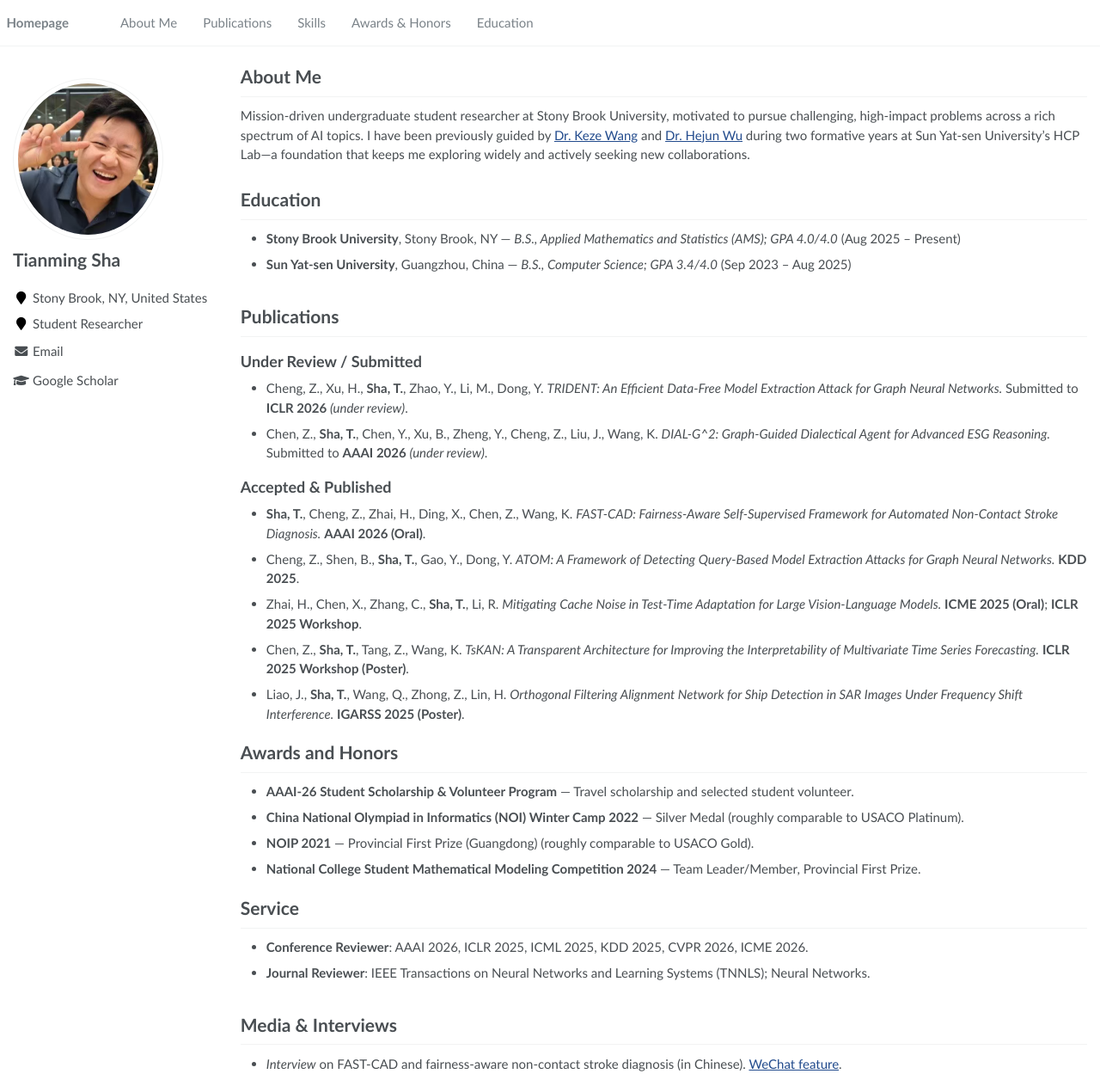
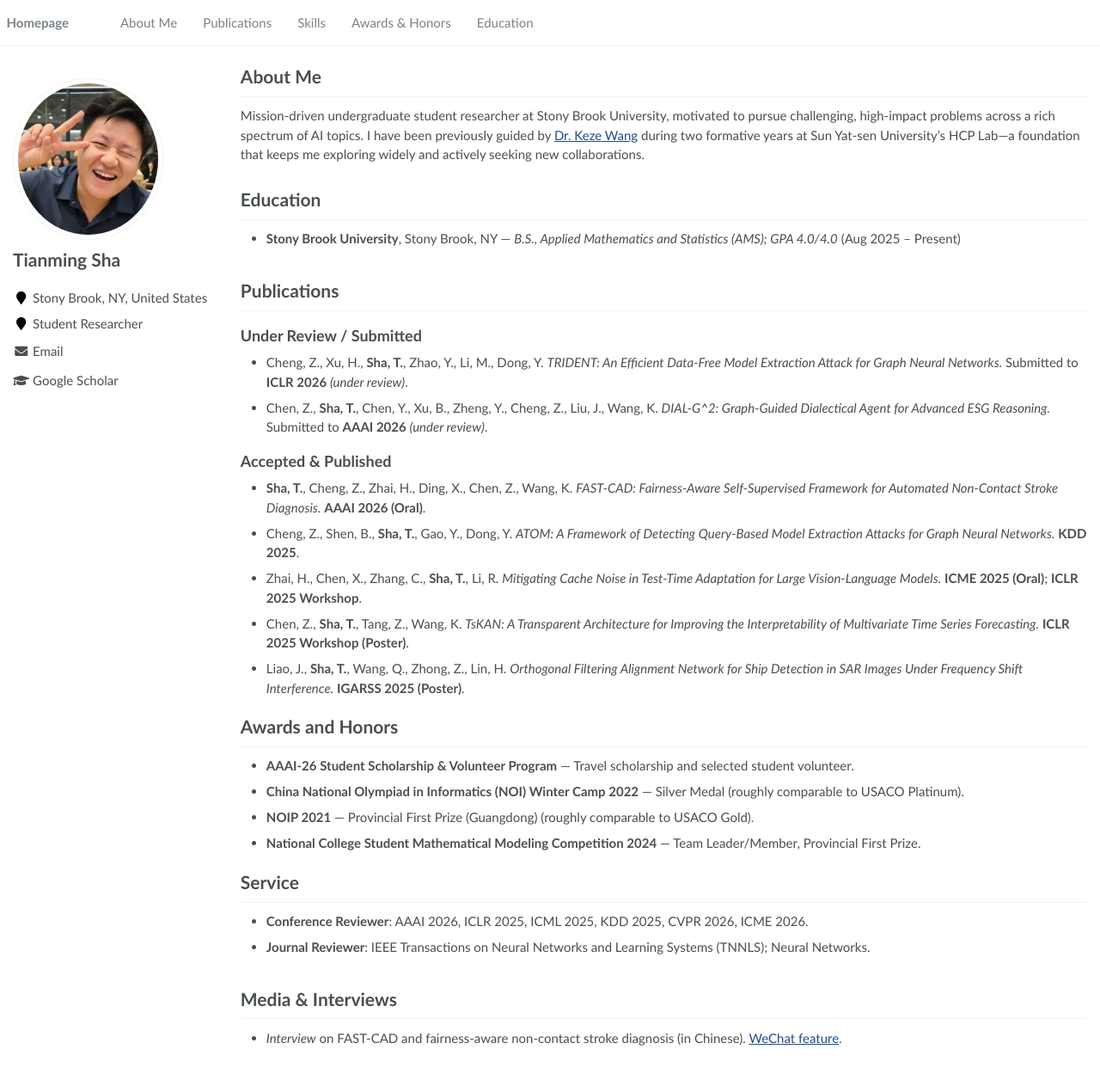
Before and after one commit to shatianming5/shatianming5.github.io, a Jekyll site: the page built from _pages/about.md, in a window 1280 px wide and 1263 px high. Shown: the whole window at 86% size. Built offline with Jekyll 4.4.1, drawn with Linux system fonts in a browser that asks for light colours.

Commit message:
Update about.md

```diff
--- a/_pages/about.md
+++ b/_pages/about.md
@@ -11,13 +11,12 @@ redirect_from:
 <span class='anchor' id='about-me'></span>
 
 # About Me
-Mission-driven undergraduate student researcher at Stony Brook University, motivated to pursue challenging, high-impact problems across a rich spectrum of AI topics. I have been previously guided by [Dr. Keze Wang](https://kezewang.com/) and [Dr. Hejun Wu](https://cse.sysu.edu.cn/teacher/WuHejun) during two formative years at Sun Yat-sen University’s HCP Lab—a foundation that keeps me exploring widely and actively seeking new collaborations.
+Mission-driven undergraduate student researcher at Stony Brook University, motivated to pursue challenging, high-impact problems across a rich spectrum of AI topics. I have been previously guided by [Dr. Keze Wang](https://kezewang.com/) during two formative years at Sun Yat-sen University’s HCP Lab—a foundation that keeps me exploring widely and actively seeking new collaborations.
 
 <span class='anchor' id='education'></span>
 
 # Education
 - **Stony Brook University**, Stony Brook, NY — *B.S., Applied Mathematics and Statistics (AMS); GPA 4.0/4.0* (Aug 2025 – Present)
-- **Sun Yat-sen University**, Guangzhou, China — *B.S., Computer Science; GPA 3.4/4.0* (Sep 2023 – Aug 2025)
 
 <span class='anchor' id='publications'></span>
 
```
